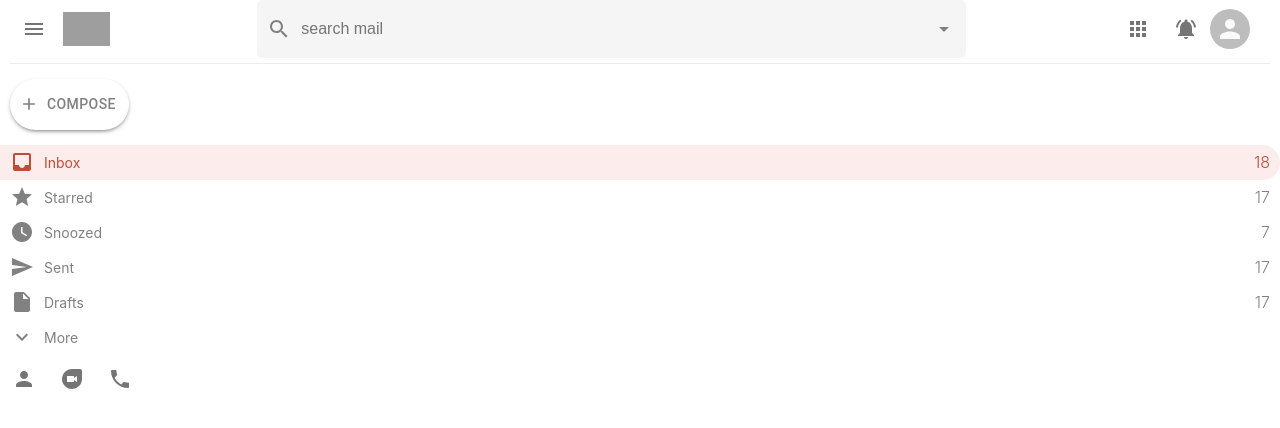
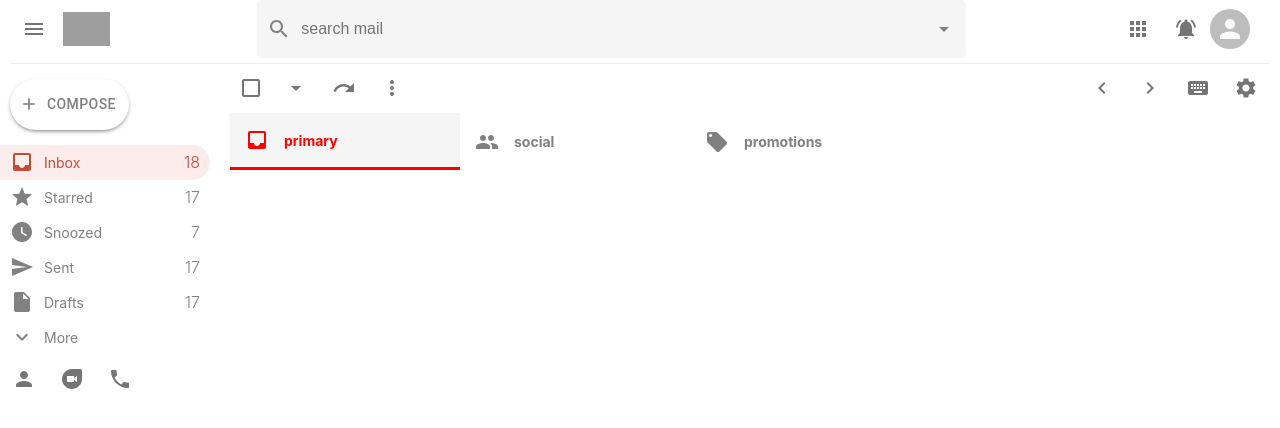
Before and after one commit to SammedSankonatti/gmail-frontend, a React (Create React App) app: page / in a window 1280 px wide. Shown: the top 428 px of the page. Built offline with nearby package versions, Linux system fonts and the light colour scheme; grey boxes are pictures that could not be loaded.

Commit message:
The Email body's top section is done

```diff
--- a/src/App.css
+++ b/src/App.css
@@ -0,0 +1,7 @@
+.app{
+    height: 100vh;
+}
+
+.app__body{
+    display: flex;
+}
--- a/src/App.js
+++ b/src/App.js
@@ -11,7 +11,7 @@
 function App() {
   return (
     <Router>
-      <div className="App">
+      <div className="app">
       <Header />
       <div className="app__body">
         <Sidebar />
--- a/src/EmailList.css
+++ b/src/EmailList.css
@@ -0,0 +1,24 @@
+.emailList{
+    flex: 1;
+    overflow: scroll;
+}
+
+.emailList__settings{
+    display: flex;
+    justify-content: space-between;
+    position: sticky;
+    top: 0;
+    border-bottom: 1px solid #fff;
+    background-color: #fff;
+    z-index: 999;
+    padding-right: 10px;
+}
+
+.emailList__sections{
+    display: flex;
+    position: sticky;
+    top: 0;
+    border-bottom: 1px solid #fff;
+    background-color: #fff;
+    z-index: 999;
+}
--- a/src/EmailList.js
+++ b/src/EmailList.js
@@ -1,10 +1,58 @@
 import React from 'react';
 import './EmailList.css';
+
+import {Checkbox, IconButton} from '@material-ui/core';
+import ArrowDropDownIcon from '@material-ui/icons/ArrowDropDown';
+import RedoIcon from '@material-ui/icons/Redo';
+import MoreVertIcon from '@material-ui/icons/MoreVert';
+import ChevronLeftIcon from '@material-ui/icons/ChevronLeft';
+import ChevronRightIcon from '@material-ui/icons/ChevronRight';
+import KeyboardIcon from '@material-ui/icons/Keyboard';
+import SettingsIcon from '@material-ui/icons/Settings';
+
+import Section from './Section';
+import InboxIcon from '@material-ui/icons/Inbox';
+import PeopleIcon from '@material-ui/icons/People';
+import LocalOfferIcon from '@material-ui/icons/LocalOffer';
 
 function EmailList() {
     return (
         <div className="emailList">
+            <div className="emailList__settings">
+                <div className="emailList__settingsLeft">
+                    <Checkbox />
+                    <IconButton>
+                        <ArrowDropDownIcon />
+                    </IconButton>
+                    <IconButton>
+                        <RedoIcon />
+                    </IconButton>
+                    <IconButton>
+                        <MoreVertIcon />
+                    </IconButton>
+                </div>
 
+                <div className="emailList__settingsRight">
+                    <IconButton>
+                        <ChevronLeftIcon />
+                    </IconButton>
+                    <IconButton>
+                        <ChevronRightIcon />
+                    </IconButton>
+                    <IconButton>
+                        <KeyboardIcon />
+                    </IconButton>
+                    <IconButton>
+                        <SettingsIcon />
+                    </IconButton>
+                </div>
+            </div>
+
+            <div className="emailList__sections">
+                <Section Icon={InboxIcon} title="primary" color="red" selected />
+                <Section Icon={PeopleIcon} title="social" color="#1A73E8"  />
+                <Section Icon={LocalOfferIcon} title="promotions" color="green"  />
+            </div>
         </div>
     )
 }
--- /dev/null
+++ b/src/Section.css
@@ -0,0 +1,25 @@
+.section{
+    display: flex;
+    align-items: center;
+    border-bottom-width: 2px;
+    min-width: 200px;
+    padding: 15px;
+    cursor: pointer;
+    color: gray;
+    border-width: 0px !important;
+}
+
+.section:hover{
+    background-color: whitesmoke;
+    border-width: 3px !important;
+}
+
+.section >h4{
+    font-size: 14px;
+    margin-left: 15px;
+}
+
+.section__selected{
+    background-color: whitesmoke;
+    border-width: 3px !important;
+}
--- /dev/null
+++ b/src/Section.js
@@ -0,0 +1,18 @@
+import React from 'react';
+import './Section.css';
+
+function Section({Icon, title, selected,color}) {
+    return (
+        <div className={`section  ${selected && "section__selected"}`}
+        style={{
+            borderBottom:`1px solid ${color}`,
+            color:`${selected &&color}`
+        }}
+        >
+            <Icon />
+            <h4> {title} </h4>
+        </div>
+    )
+}
+
+export default Section;
--- a/src/Sidebar.css
+++ b/src/Sidebar.css
@@ -1,3 +1,9 @@
+.sidebar{
+    flex: 0.2;
+    max-width: 300px;
+    padding-right: 20px;
+}
+
 .sidebar__compose{
     margin-left: 10px !important;
     margin-top: 15px !important;
```
Also changed, not shown: 1 other file (tests, documents, lock files or other folders).
